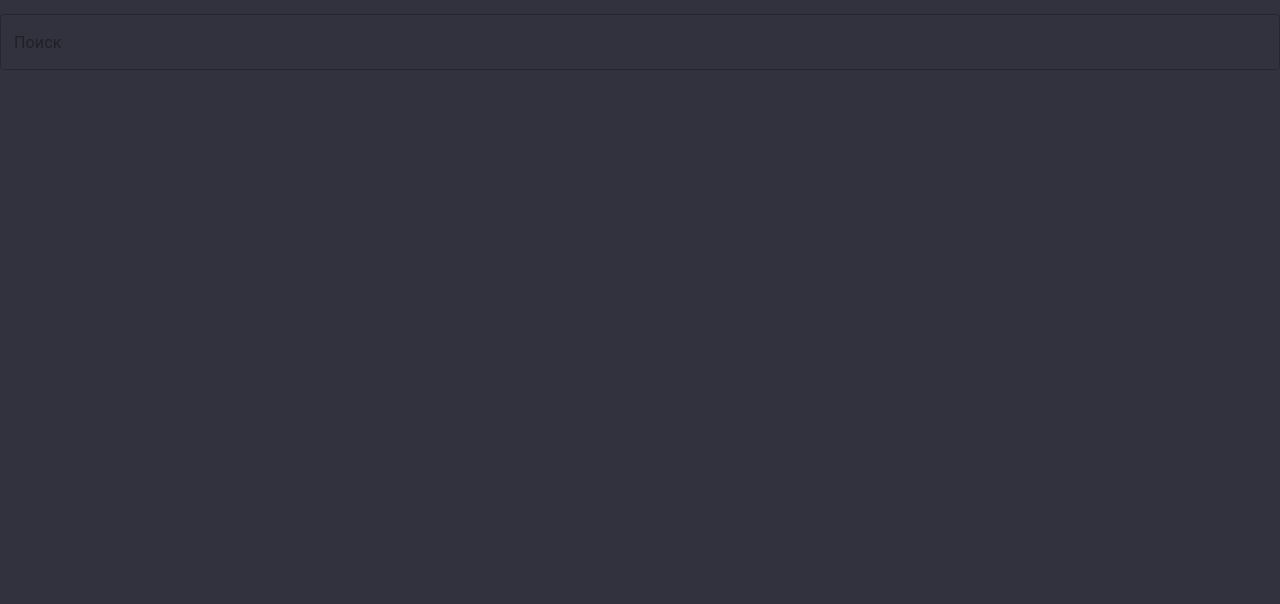
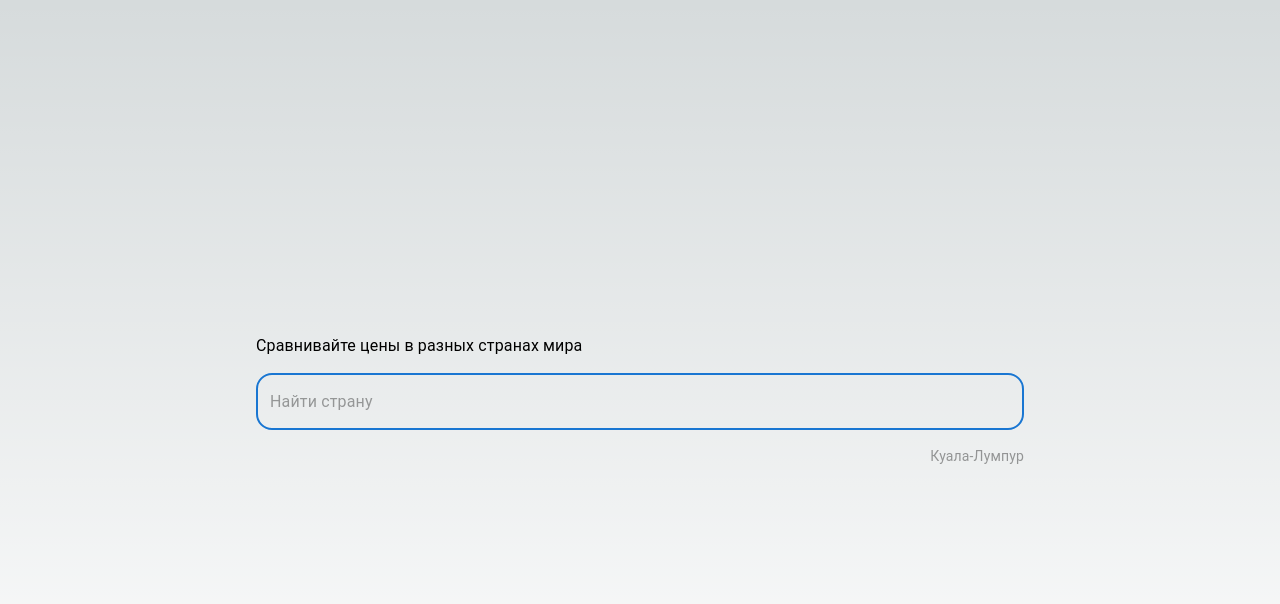
Before and after one commit to emargin/COL, a Next.js app: page / in a window 1280 px wide. Shown: the top 604 px of the page. Built offline with nearby package versions, Linux system fonts and the light colour scheme.

Commit message:
feat: add `Search`

```diff
--- a/src/components/Search.jsx
+++ b/src/components/Search.jsx
@@ -1,31 +1,41 @@
 import React from 'react'
-import { Autocomplete, TextField } from '@mui/material'
+import { Box, Autocomplete, TextField, Typography } from '@mui/material'
 
 const styles = {
+    root: { width: '60%', margin: 'auto' },
+    title: {
+        textAlign: 'left',
+        marginBottom: '16px',
+    },
     input: {
         width: '100%',
-        borderRadius: '6px',
+
         borderColor: 'red',
         color: '#fff',
+        '.MuiInputBase-root': {
+            borderRadius: '16px',
         },
+    },
+    info: { maxWidth: '215px', textAlign: 'right', margin: '16px 0 0 auto', color: 'rgba(0, 0, 0, 0.38)' },
 }
 
 export default function Search() {
     return (
+        <Box sx={styles.root}>
+            <Typography variant="body1" sx={styles.title}>
+                Сравнивайте цены в разных странах мира
+            </Typography>
             <Autocomplete
                 disablePortal
+                freeSolo
                 id="combo-box-demo"
                 options={[]}
                 sx={styles.input}
-            renderInput={(params) => (
-                <TextField
-                    {...params}
-                    placeholder="Поиск"
-                    InputProps={{
-                        className: styles.input,
-                    }}
+                renderInput={(params) => <TextField autoFocus placeholder="Найти страну" {...params} />}
             />
-            )}
-        />
+            <Typography variant="body2" sx={styles.info}>
+                Куала-Лумпур
+            </Typography>
+        </Box>
     )
 }
--- a/src/pages/index.jsx
+++ b/src/pages/index.jsx
@@ -9,10 +9,9 @@ const inter = Inter({ subsets: ['latin'] })
 const styles = {
     root: {
         height: '100vh',
-        backgroundColor: '#32323e',
+        // backgroundColor: '#32323e',
         display: 'flex',
         flexDirection: 'column',
-        justifyContent: 'space-between',
         alignItems: 'center',
         minHeight: '100vh',
         padding: '14px 0',
--- a/src/theme.js
+++ b/src/theme.js
@@ -1,4 +1,3 @@
-// import { createTheme } from '@mui/material'
 import { createTheme } from '@mui/material'
 
 export const theme = createTheme()
```
Lines whose indentation alone changed are shown as unchanged.
